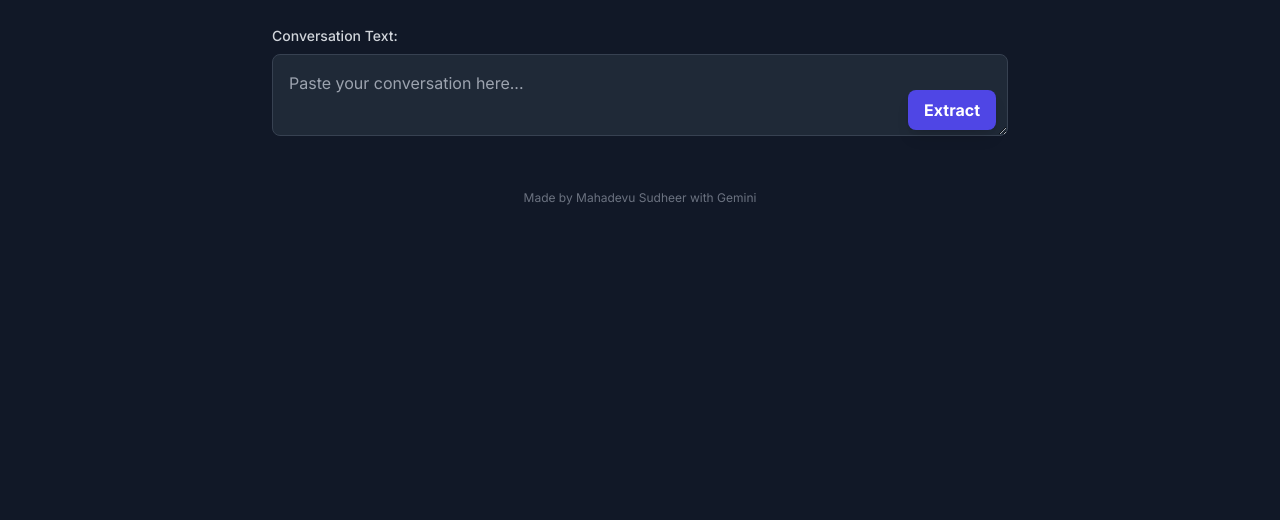
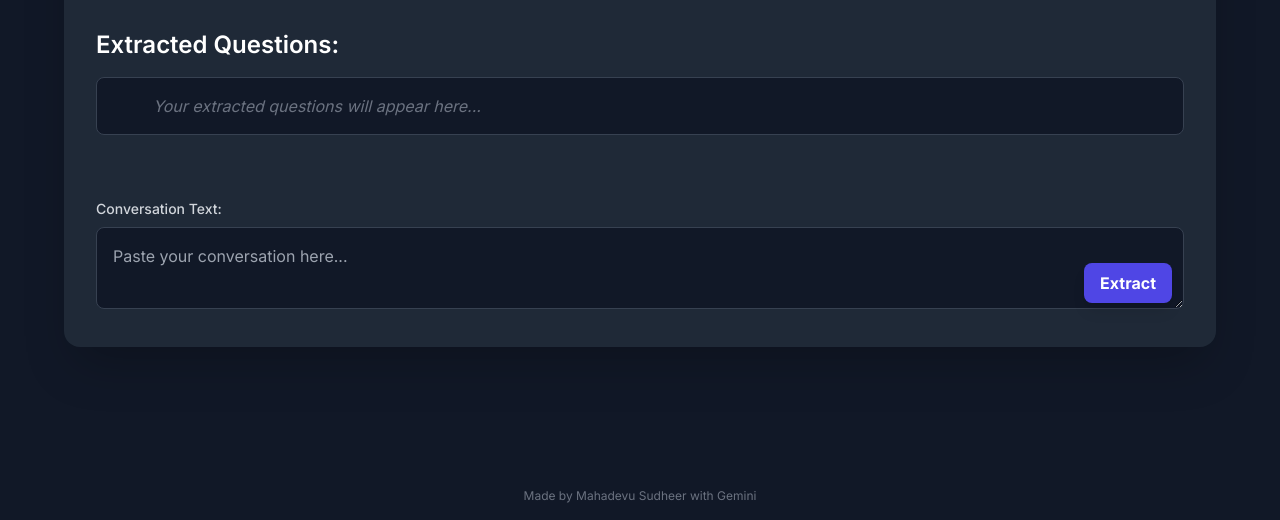
Before and after one commit to Sudheer-Mahadevu/ChatGPT-Question-Extractor, a plain HTML site: page index.html in a window 1280 px wide. Shown: the part 280-800 px from the top of the page. Drawn offline with nearby package versions, Linux system fonts and the light colour scheme.

Commit message:
Version 1.03 - UI Fixed
Introduce wider background tile

```diff
--- a/index.html
+++ b/index.html
@@ -90,14 +90,14 @@
         }
     </style>
 </head>
-<!-- The body no longer centers a single card, but provides a canvas for the content -->
-<body class="bg-gray-900 text-gray-200">
+<!-- The body now centers the main tile again -->
+<body class="bg-gray-900 text-gray-200 flex items-center justify-center min-h-screen p-4">
 
     <!-- =================================================================
          HTML STRUCTURE
     ================================================================== -->
-    <!-- The main element's max-width is reduced from 4xl to 3xl to make it more compact on wide screens. -->
-    <main class="w-full max-w-3xl mx-auto px-4 py-8 space-y-8">
+    <!-- Changed max-w-5xl to max-w-6xl for a wider container -->
+    <main class="w-full max-w-6xl bg-gray-800 rounded-2xl shadow-2xl p-6 md:p-8 space-y-8">
 
         <!-- Header Section -->
         <div class="text-center">
@@ -108,7 +108,7 @@
         <!-- Output Section -->
         <div class="space-y-4">
             <h2 class="text-2xl font-semibold text-white">Extracted Questions:</h2>
-            <div id="output-container" class="bg-gray-800 p-4 rounded-lg border border-gray-700 max-h-[500px] overflow-y-auto">
+            <div id="output-container" class="bg-gray-900 p-4 rounded-lg border border-gray-700 max-h-[500px] overflow-y-auto">
                 <div id="questions-list">
                     <!-- Placeholder text shown on initial load -->
                     <p class="text-gray-500 italic">Your extracted questions will appear here...</p>
@@ -125,8 +125,8 @@
         <!-- Input Section -->
         <div class="relative">
             <label for="chat-input" class="block text-sm font-medium text-gray-300 mb-2">Conversation Text:</label>
-            <!-- Changed rows from 4 to 2 to reduce the height to a minimum -->
-            <textarea id="chat-input" rows="2" class="w-full p-4 pr-24 bg-gray-800 border border-gray-700 rounded-lg focus:ring-2 focus:ring-indigo-500 focus:border-indigo-500 transition duration-200 resize-y" placeholder="Paste your conversation here..."></textarea>
+            <!-- Changed background back to gray-900 for contrast with the main tile -->
+            <textarea id="chat-input" rows="2" class="w-full p-4 pr-24 bg-gray-900 border border-gray-700 rounded-lg focus:ring-2 focus:ring-indigo-500 focus:border-indigo-500 transition duration-200 resize-y" placeholder="Paste your conversation here..."></textarea>
             <!-- Floating Action Button -->
             <button id="extract-btn" class="absolute bottom-3 right-3 bg-indigo-600 hover:bg-indigo-700 text-white font-bold py-2 px-4 rounded-lg shadow-lg transform hover:scale-105 transition-all duration-200 ease-in-out z-10">
                 Extract
@@ -135,7 +135,7 @@
     </main>
 
     <!-- Footer Section -->
-    <footer class="text-center py-4">
+    <footer class="text-center py-4 fixed bottom-0 left-0 right-0">
         <p class="text-xs text-gray-500">Made by Mahadevu Sudheer with Gemini</p>
     </footer>
 
```
